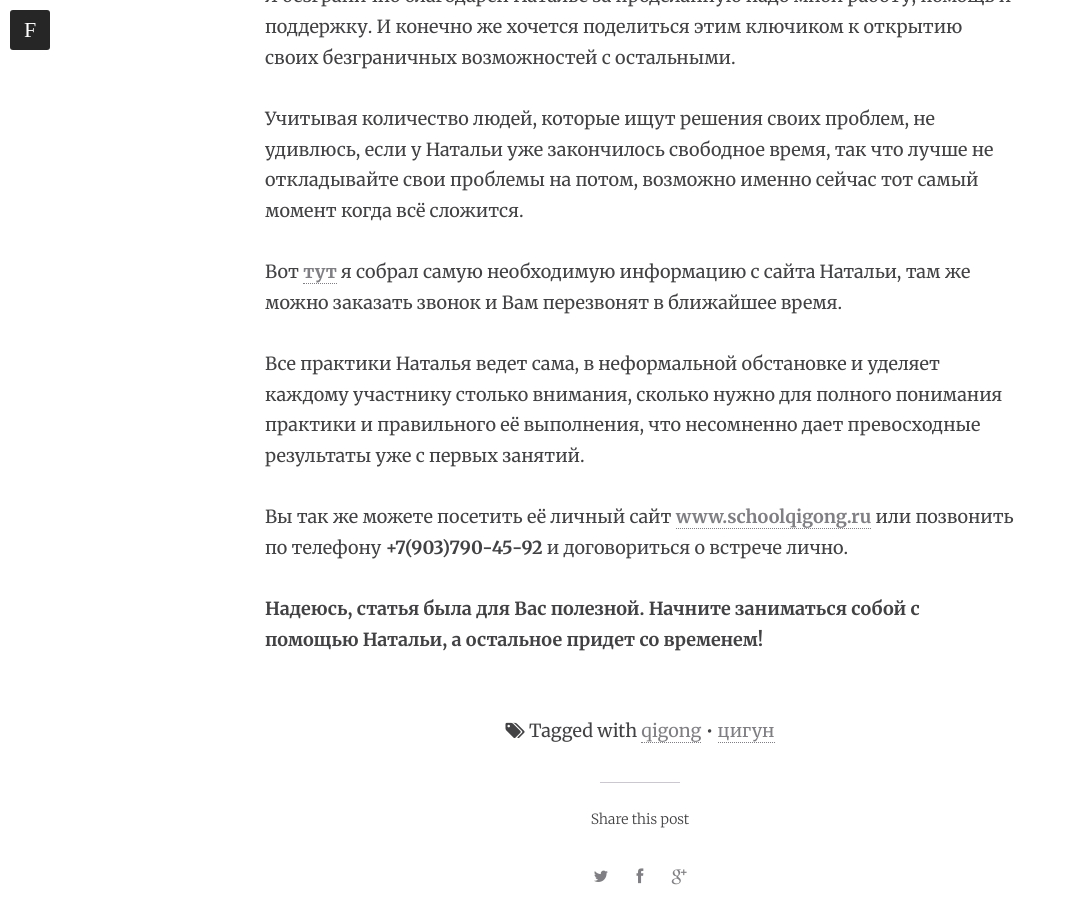
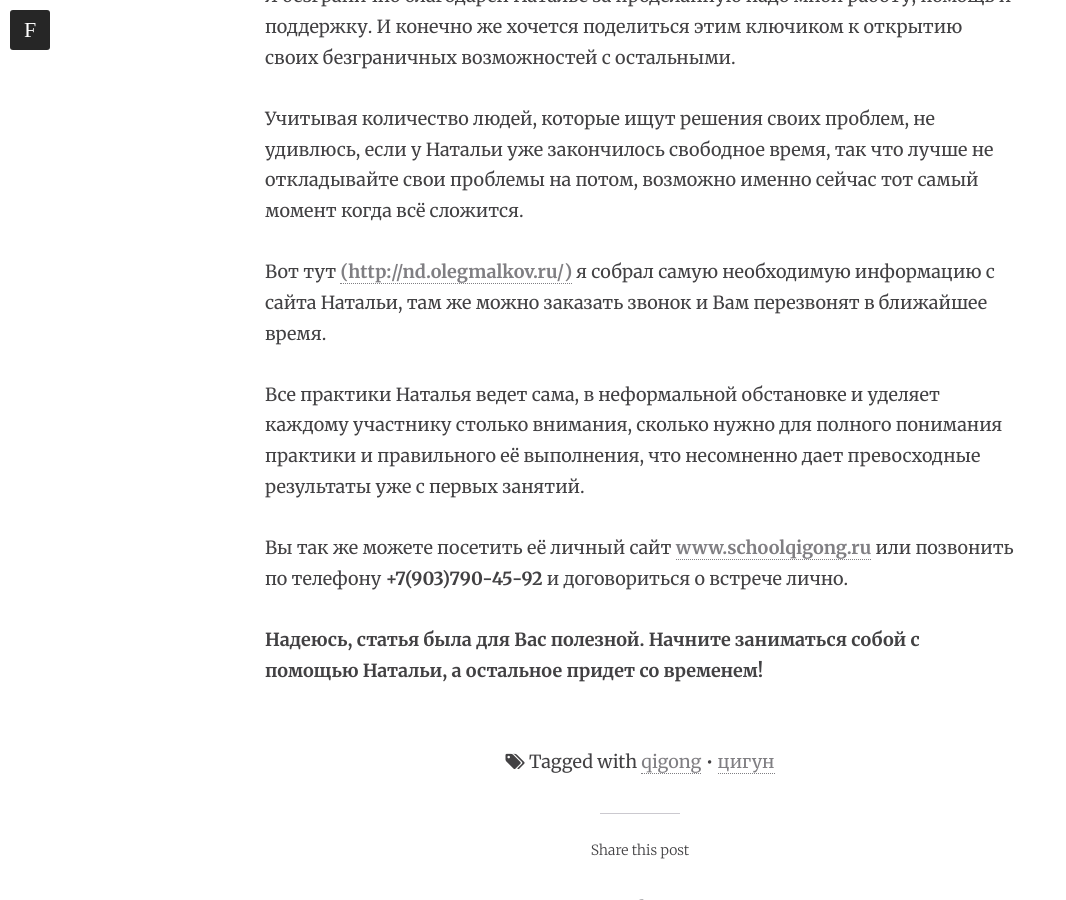
Before and after one commit to coderany/coderany.github.io, a Jekyll site: the page built from _posts/2015-11-26-spasibo-nataliya-dubinina.md, in a window 1280 px wide and 900 px high, scrolled down 3005 px. Shown: the whole window, without its empty margins (0-1066 px from the left). Built offline with Jekyll 4.4.1, drawn with Linux system fonts in a browser that asks for light colours; nearby versions of some CDN libraries; comment, search, counter and statistics services are not loaded; part of the change alters nothing that is shown.

Commit message:
Update 2015-11-26-spasibo-nataliya-dubinina.md

```diff
--- a/_posts/2015-11-26-spasibo-nataliya-dubinina.md
+++ b/_posts/2015-11-26-spasibo-nataliya-dubinina.md
@@ -46,7 +46,7 @@ published: true
 
 Учитывая количество людей, которые ищут решения своих проблем, не удивлюсь, если у Натальи уже закончилось свободное время, так что лучше не откладывайте свои проблемы на потом, возможно именно сейчас тот самый момент когда всё сложится.
 
-Вот **[тут](http://nd.olegmalkov.ru/ "Центр Цигун Натальи Дубининой")** я собрал самую необходимую информацию с сайта Натальи, там же можно заказать звонок и Вам перезвонят в ближайшее время.
+Вот тут **[(http://nd.olegmalkov.ru/)](http://nd.olegmalkov.ru/ "Центр Цигун Натальи Дубининой")** я собрал самую необходимую информацию с сайта Натальи, там же можно заказать звонок и Вам перезвонят в ближайшее время.
 
 Все практики Наталья ведет сама, в неформальной обстановке и уделяет каждому участнику столько внимания, сколько нужно для полного понимания практики и правильного её выполнения, что несомненно дает превосходные результаты уже с первых занятий.
 
```
